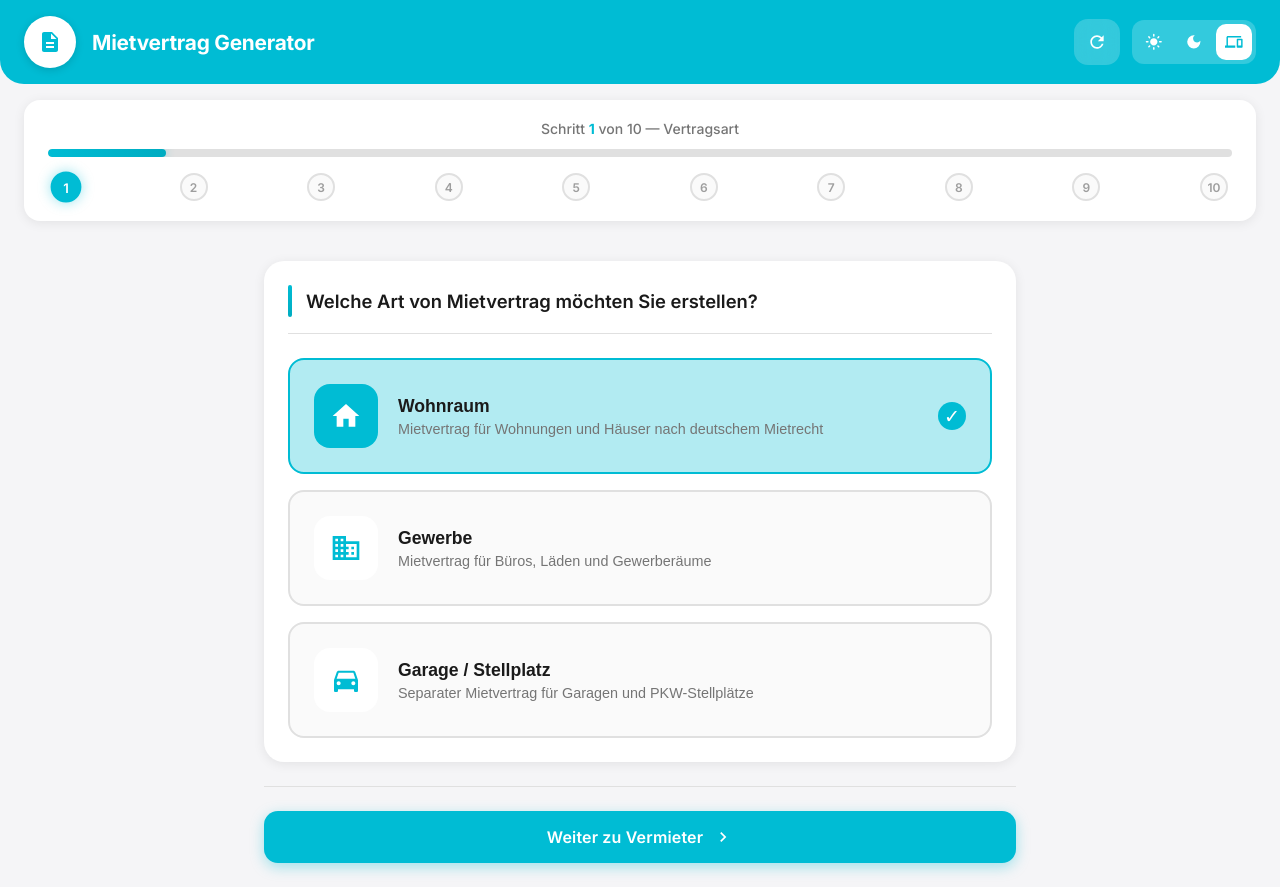
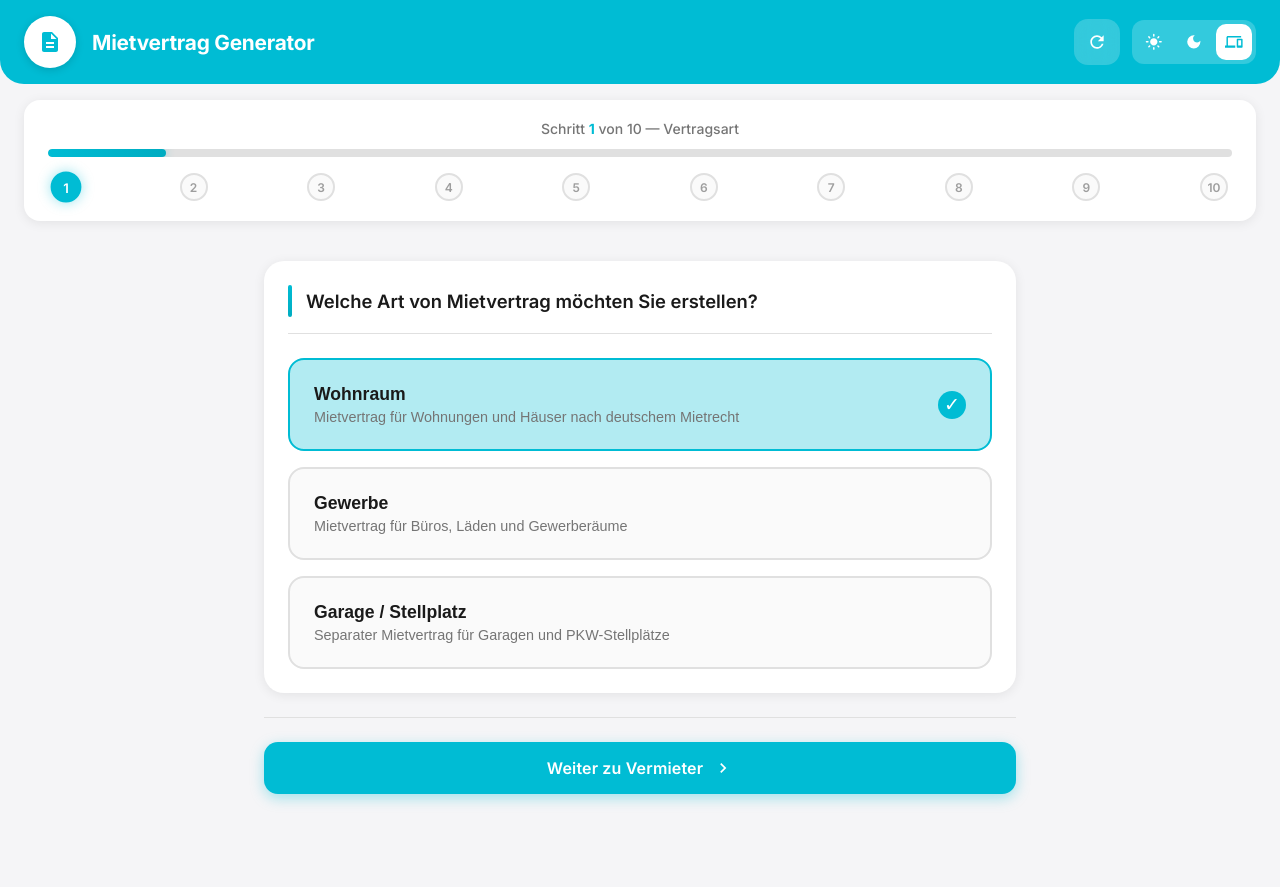
Before and after one commit to Dividexon/mietvertrag-generator, a React (Vite) app: page / in a window 1280 px wide. Both pictures are taken after a click on the button 640 px from the left and 416 px from the top of the page. After the commit the page ends 818 px from the top, so only its background shows below. Built offline with nearby package versions, Linux system fonts and the light colour scheme.

Commit message:
Fix: PDF Dateiname + Icons aus Buttons entfernt
- PDF Dateiname sanitized (Umlaute → ae/oe/ue, Sonderzeichen → _)
- Alle Emoji-Icons aus Radio/Checkbox Buttons entfernt
- Step1Vertragsart: Icon-Boxen entfernt, nur noch Text
- Sauberes, professionelles UI ohne Symbol-Icons

```diff
--- a/src/components/steps/Step10Abschluss.tsx
+++ b/src/components/steps/Step10Abschluss.tsx
@@ -130,7 +130,7 @@ export function Step10Abschluss({ vertrag, updateVertrag, goToStep, onPrev }: Pr
           {/* Vermieter */}
           <div className="summary-section">
             <h3 onClick={() => goToStep(2)} style={{ cursor: 'pointer' }}>
-              👤 Vermieter <MdEdit size={16} style={{ marginLeft: '8px', color: 'var(--accent)' }} />
+              Vermieter <MdEdit size={16} style={{ marginLeft: '8px', color: 'var(--accent)' }} />
             </h3>
             <div className="summary-grid">
               <div className="summary-item">
@@ -147,7 +147,7 @@ export function Step10Abschluss({ vertrag, updateVertrag, goToStep, onPrev }: Pr
           {/* Mieter */}
           <div className="summary-section">
             <h3 onClick={() => goToStep(3)} style={{ cursor: 'pointer' }}>
-              👥 Mieter ({mieter.length}) <MdEdit size={16} style={{ marginLeft: '8px', color: 'var(--accent)' }} />
+              Mieter ({mieter.length}) <MdEdit size={16} style={{ marginLeft: '8px', color: 'var(--accent)' }} />
             </h3>
             {mieter.map((m, i) => (
               <div key={m.id} className="summary-grid" style={{ marginBottom: i < mieter.length - 1 ? '8px' : 0 }}>
@@ -166,7 +166,7 @@ export function Step10Abschluss({ vertrag, updateVertrag, goToStep, onPrev }: Pr
           {/* Mietobjekt */}
           <div className="summary-section">
             <h3 onClick={() => goToStep(4)} style={{ cursor: 'pointer' }}>
-              🏠 Mietobjekt <MdEdit size={16} style={{ marginLeft: '8px', color: 'var(--accent)' }} />
+              Mietobjekt <MdEdit size={16} style={{ marginLeft: '8px', color: 'var(--accent)' }} />
             </h3>
             <div className="summary-grid">
               <div className="summary-item">
@@ -191,7 +191,7 @@ export function Step10Abschluss({ vertrag, updateVertrag, goToStep, onPrev }: Pr
           {/* Mietkonditionen */}
           <div className="summary-section">
             <h3 onClick={() => goToStep(6)} style={{ cursor: 'pointer' }}>
-              💰 Miete <MdEdit size={16} style={{ marginLeft: '8px', color: 'var(--accent)' }} />
+              Miete <MdEdit size={16} style={{ marginLeft: '8px', color: 'var(--accent)' }} />
             </h3>
             <div className="summary-grid">
               <div className="summary-item">
--- a/src/components/steps/Step1Vertragsart.tsx
+++ b/src/components/steps/Step1Vertragsart.tsx
@@ -1,4 +1,4 @@
-import { MdChevronRight, MdHome, MdBusiness, MdDirectionsCar } from 'react-icons/md';
+import { MdChevronRight } from 'react-icons/md';
 import type { Mietvertrag, Vertragsart } from '../../types';
 
 interface Props {
@@ -8,23 +8,20 @@ interface Props {
 }
 
 export function Step1Vertragsart({ vertrag, updateVertrag, onNext }: Props) {
-  const vertragsarten: { value: Vertragsart; label: string; icon: React.ReactNode; description: string }[] = [
+  const vertragsarten: { value: Vertragsart; label: string; description: string }[] = [
     {
       value: 'wohnraum',
       label: 'Wohnraum',
-      icon: <MdHome size={32} />,
       description: 'Mietvertrag für Wohnungen und Häuser nach deutschem Mietrecht'
     },
     {
       value: 'gewerbe',
       label: 'Gewerbe',
-      icon: <MdBusiness size={32} />,
       description: 'Mietvertrag für Büros, Läden und Gewerberäume'
     },
     {
       value: 'garage',
       label: 'Garage / Stellplatz',
-      icon: <MdDirectionsCar size={32} />,
       description: 'Separater Mietvertrag für Garagen und PKW-Stellplätze'
     },
   ];
@@ -61,19 +58,6 @@ export function Step1Vertragsart({ vertrag, updateVertrag, onNext }: Props) {
                   transition: 'all 0.2s',
                 }}
               >
-                <div style={{
-                  width: '64px',
-                  height: '64px',
-                  borderRadius: '16px',
-                  background: vertrag.vertragsart === art.value ? 'var(--accent)' : 'var(--bg-secondary)',
-                  color: vertrag.vertragsart === art.value ? 'white' : 'var(--accent)',
-                  display: 'flex',
-                  alignItems: 'center',
-                  justifyContent: 'center',
-                  flexShrink: 0,
-                }}>
-                  {art.icon}
-                </div>
                 <div style={{ flex: 1 }}>
                   <h3 style={{
                     fontSize: '1.1rem',
@@ -102,6 +86,7 @@ export function Step1Vertragsart({ vertrag, updateVertrag, onNext }: Props) {
                     alignItems: 'center',
                     justifyContent: 'center',
                     fontSize: '1.2rem',
+                    flexShrink: 0,
                   }}>
                     ✓
                   </div>
@@ -118,7 +103,7 @@ export function Step1Vertragsart({ vertrag, updateVertrag, onNext }: Props) {
               borderRadius: '12px',
               color: 'white',
             }}>
-              <strong>⚠️ Hinweis:</strong> Der Gewerbemietvertrag befindet sich noch in Entwicklung.
+              <strong>Hinweis:</strong> Der Gewerbemietvertrag befindet sich noch in Entwicklung.
             </div>
           )}
 
@@ -130,7 +115,7 @@ export function Step1Vertragsart({ vertrag, updateVertrag, onNext }: Props) {
               borderRadius: '12px',
               color: 'white',
             }}>
-              <strong>⚠️ Hinweis:</strong> Der Garagenmietvertrag befindet sich noch in Entwicklung.
+              <strong>Hinweis:</strong> Der Garagenmietvertrag befindet sich noch in Entwicklung.
             </div>
           )}
         </div>
--- a/src/components/steps/Step2Vermieter.tsx
+++ b/src/components/steps/Step2Vermieter.tsx
@@ -31,7 +31,7 @@ export function Step2Vermieter({ vertrag, updateVertrag, onNext, onPrev }: Props
                 checked={vermieter.typ === 'person'}
                 onChange={() => handleChange('typ', 'person')}
               />
-              <span>👤 Privatperson</span>
+              <span>Privatperson</span>
             </label>
             <label className={`radio-item ${vermieter.typ === 'firma' ? 'selected' : ''}`}>
               <input
@@ -40,7 +40,7 @@ export function Step2Vermieter({ vertrag, updateVertrag, onNext, onPrev }: Props
                 checked={vermieter.typ === 'firma'}
                 onChange={() => handleChange('typ', 'firma')}
               />
-              <span>🏢 Firma / GmbH</span>
+              <span>Firma / GmbH</span>
             </label>
           </div>
         </div>
--- a/src/components/steps/Step5Mietzeit.tsx
+++ b/src/components/steps/Step5Mietzeit.tsx
@@ -42,7 +42,7 @@ export function Step5Mietzeit({ vertrag, updateVertrag, onNext, onPrev }: Props)
                   checked={!mietzeit.befristet}
                   onChange={() => handleChange('befristet', false)}
                 />
-                <span>♾️ Unbefristet</span>
+                <span>Unbefristet</span>
               </label>
               <label className={`radio-item ${mietzeit.befristet ? 'selected' : ''}`}>
                 <input
@@ -51,7 +51,7 @@ export function Step5Mietzeit({ vertrag, updateVertrag, onNext, onPrev }: Props)
                   checked={mietzeit.befristet}
                   onChange={() => handleChange('befristet', true)}
                 />
-                <span>📅 Befristet (Zeitmietvertrag)</span>
+                <span>Befristet (Zeitmietvertrag)</span>
               </label>
             </div>
           </div>
--- a/src/components/steps/Step9Optionen.tsx
+++ b/src/components/steps/Step9Optionen.tsx
@@ -102,7 +102,7 @@ export function Step9Optionen({ vertrag, updateVertrag, onNext, onPrev }: Props)
               checked={kleinreparaturen.aktiv}
               onChange={(e) => updateVertrag('kleinreparaturen', { aktiv: e.target.checked })}
             />
-            <span>🔧 Kleinreparaturklausel aktivieren</span>
+            <span>Kleinreparaturklausel aktivieren</span>
           </label>
 
           {kleinreparaturen.aktiv && (
@@ -171,7 +171,7 @@ export function Step9Optionen({ vertrag, updateVertrag, onNext, onPrev }: Props)
                   checked={schoenheitsreparaturen.uebergabeRenoviert}
                   onChange={() => updateVertrag('schoenheitsreparaturen', { uebergabeRenoviert: true })}
                 />
-                <span>✨ Renoviert / nicht renovierungsbedürftig übergeben</span>
+                <span>Renoviert / nicht renovierungsbedürftig übergeben</span>
               </label>
               <label className={`radio-item ${!schoenheitsreparaturen.uebergabeRenoviert ? 'selected' : ''}`}>
                 <input
@@ -180,7 +180,7 @@ export function Step9Optionen({ vertrag, updateVertrag, onNext, onPrev }: Props)
                   checked={!schoenheitsreparaturen.uebergabeRenoviert}
                   onChange={() => updateVertrag('schoenheitsreparaturen', { uebergabeRenoviert: false })}
                 />
-                <span>🏚️ Unrenoviert übergeben</span>
+                <span>Unrenoviert übergeben</span>
               </label>
             </div>
           </div>
@@ -192,7 +192,7 @@ export function Step9Optionen({ vertrag, updateVertrag, onNext, onPrev }: Props)
                 checked={schoenheitsreparaturen.mieterPflicht}
                 onChange={(e) => updateVertrag('schoenheitsreparaturen', { mieterPflicht: e.target.checked })}
               />
-              <span>🎨 Mieter übernimmt laufende Schönheitsreparaturen während der Mietzeit</span>
+              <span>Mieter übernimmt laufende Schönheitsreparaturen während der Mietzeit</span>
             </label>
           )}
 
--- a/src/utils/pdfGenerator.ts
+++ b/src/utils/pdfGenerator.ts
@@ -515,6 +515,17 @@ export function generateMietvertragPDF(vertrag: Mietvertrag): void {
   // SAVE PDF
   // ============================================
 
-  const filename = `Mietvertrag_${mietobjekt.strasse}_${mietobjekt.hausnummer}_${new Date().toISOString().slice(0, 10)}.pdf`;
+  // Sanitize filename (remove special chars, umlauts)
+  const sanitize = (str: string) => str
+    .replace(/ä/g, 'ae').replace(/ö/g, 'oe').replace(/ü/g, 'ue')
+    .replace(/Ä/g, 'Ae').replace(/Ö/g, 'Oe').replace(/Ü/g, 'Ue')
+    .replace(/ß/g, 'ss')
+    .replace(/[^a-zA-Z0-9_-]/g, '_');
+
+  const strasse = sanitize(mietobjekt.strasse || 'Adresse');
+  const hausnummer = sanitize(mietobjekt.hausnummer || '');
+  const datum = new Date().toISOString().slice(0, 10);
+
+  const filename = `Mietvertrag_${strasse}_${hausnummer}_${datum}.pdf`;
   doc.save(filename);
 }
```
